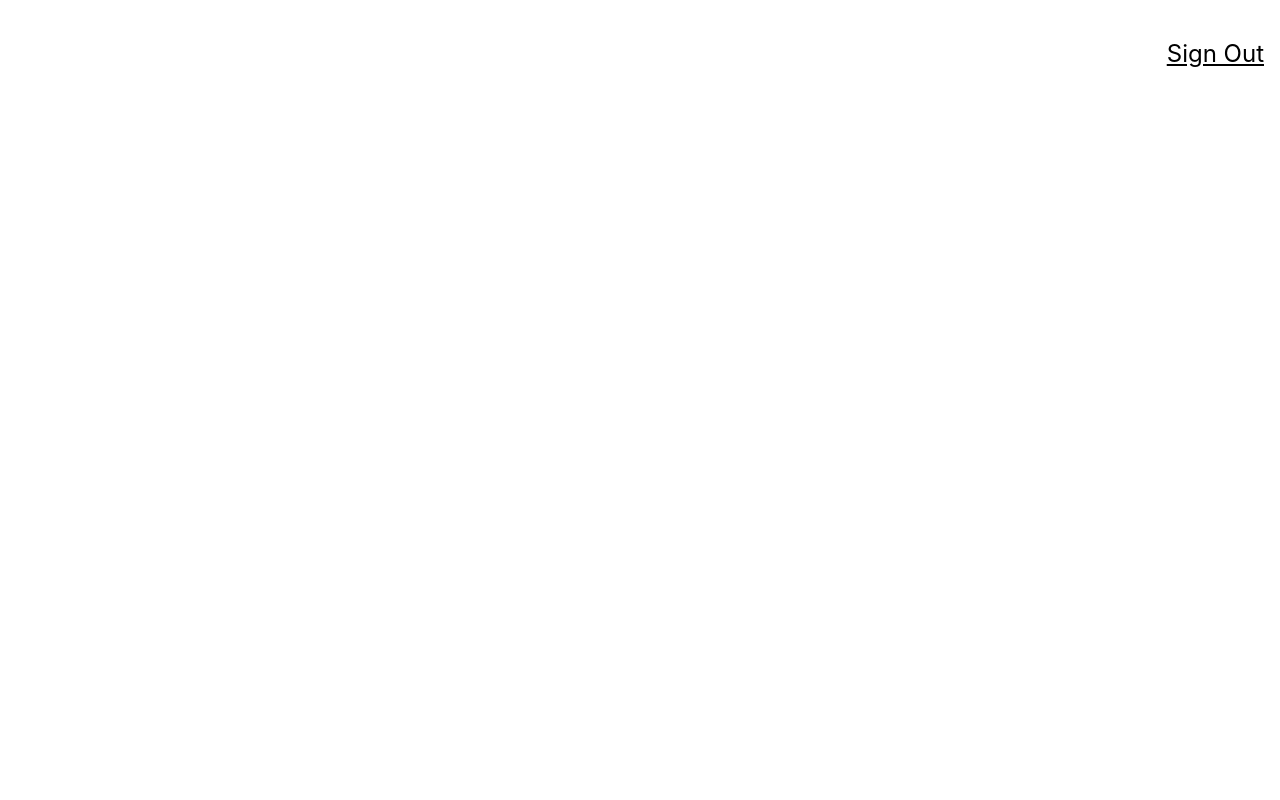
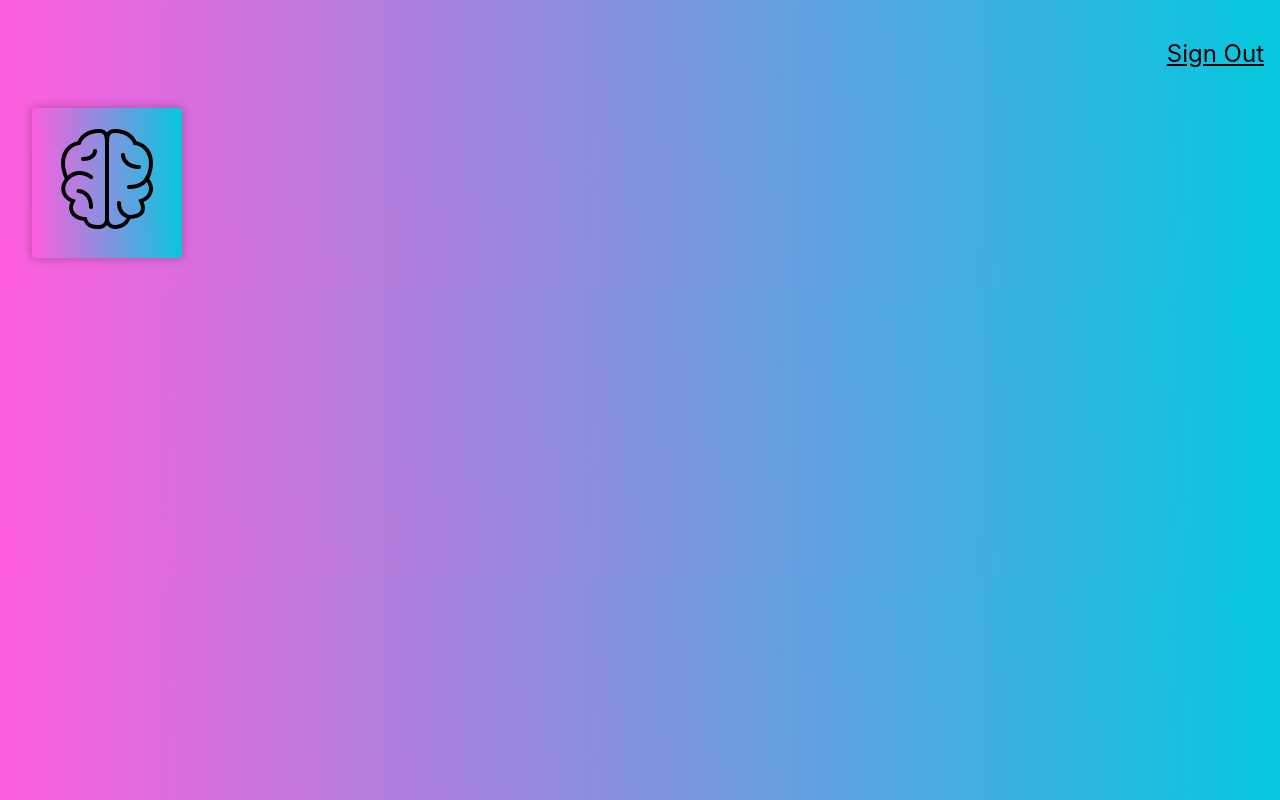
Before and after one commit to joaombpereira-eng/FaceRecognitionBrain, a React (Create React App) app: page / in a window 1280 px wide. Built offline with nearby package versions, Linux system fonts and the light colour scheme.

Commit message:
Creating the Logo Component

```diff
--- a/package.json
+++ b/package.json
@@ -8,6 +8,7 @@
     "@testing-library/user-event": "^13.5.0",
     "react": "^18.1.0",
     "react-dom": "^18.1.0",
+    "react-parallax-tilt": "^1.7.36",
     "react-scripts": "5.0.1",
     "tachyons": "^4.12.0",
     "web-vitals": "^2.1.4"
--- a/src/App.js
+++ b/src/App.js
@@ -1,12 +1,13 @@
 import "./App.css";
 import Navigation from "./components/Navigation/Navigation";
+import Logo from "./components/Logo/Logo";
 
 function App() {
   return (
     <div className="App">
       <Navigation />
-      {/* <Logo />
-      <ImageLinkForm />
+      <Logo />
+      {/* <ImageLinkForm />
       <FaceRecognition /> */}
     </div>
   );
--- /dev/null
+++ b/src/components/Logo/Logo.css
@@ -0,0 +1,3 @@
+.Tilt {
+  background: linear-gradient(89deg, #ff5edf 0%, #04c8de 100%); /* w3c */
+}
--- /dev/null
+++ b/src/components/Logo/Logo.js
@@ -0,0 +1,22 @@
+import React from "react";
+import Tilt from "react-parallax-tilt";
+import "./Logo.css";
+import brain from "./brain.png";
+
+const Logo = () => {
+  return (
+    <div className="ma4 mt0">
+      <Tilt
+        className="Tilt br2 shadow-2"
+        options={{ max: 55 }}
+        style={{ height: 150, width: 150 }}
+      >
+        <div className="Tilt-inner pa3">
+          <img alt="logo" src={brain} style={{ paddingTop: "5px" }} />
+        </div>
+      </Tilt>
+    </div>
+  );
+};
+
+export default Logo;
--- a/src/index.css
+++ b/src/index.css
@@ -1,13 +1,14 @@
 body {
   margin: 0;
-  font-family: -apple-system, BlinkMacSystemFont, 'Segoe UI', 'Roboto', 'Oxygen',
-    'Ubuntu', 'Cantarell', 'Fira Sans', 'Droid Sans', 'Helvetica Neue',
+  font-family: -apple-system, BlinkMacSystemFont, "Segoe UI", "Roboto", "Oxygen",
+    "Ubuntu", "Cantarell", "Fira Sans", "Droid Sans", "Helvetica Neue",
     sans-serif;
   -webkit-font-smoothing: antialiased;
   -moz-osx-font-smoothing: grayscale;
+  background: linear-gradient(89deg, #ff5edf 0%, #04c8de 100%); /* w3c */
 }
 
 code {
-  font-family: source-code-pro, Menlo, Monaco, Consolas, 'Courier New',
+  font-family: source-code-pro, Menlo, Monaco, Consolas, "Courier New",
     monospace;
 }
```
Also changed, not shown: src/components/Logo/brain.png (added), 1 other file (tests, documents, lock files or other folders).
